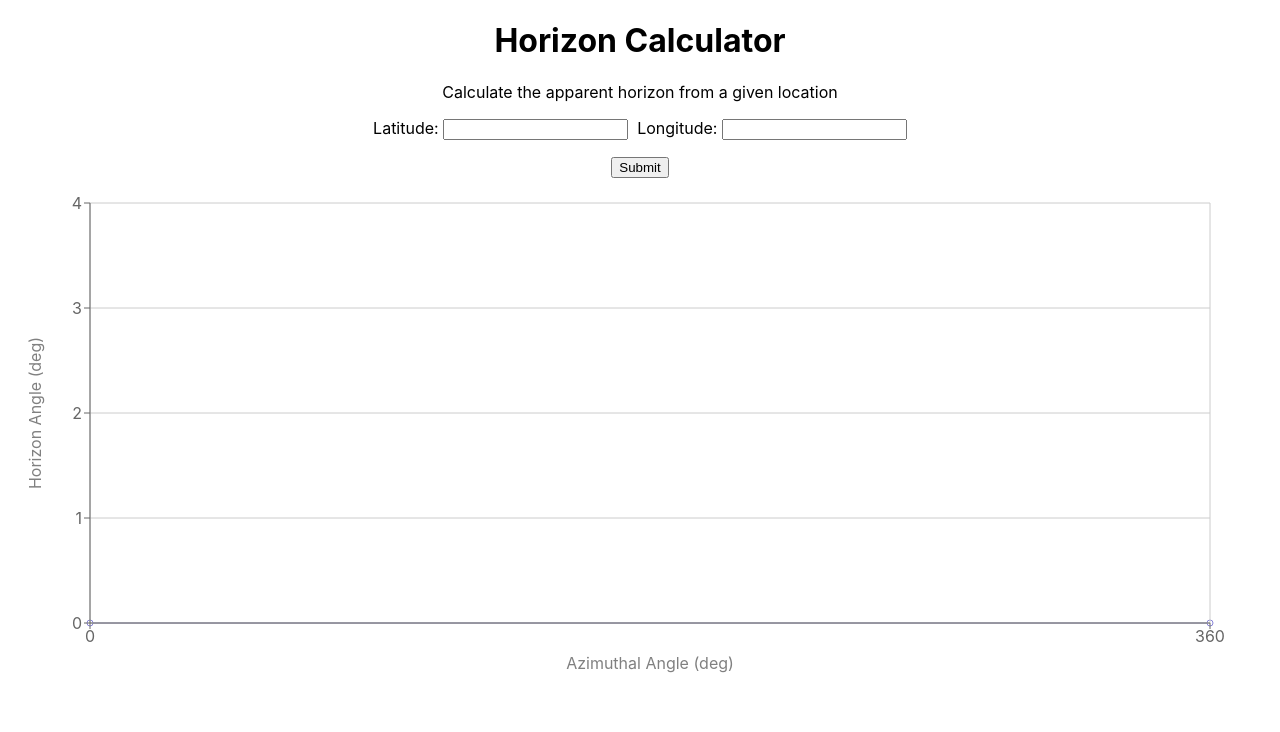
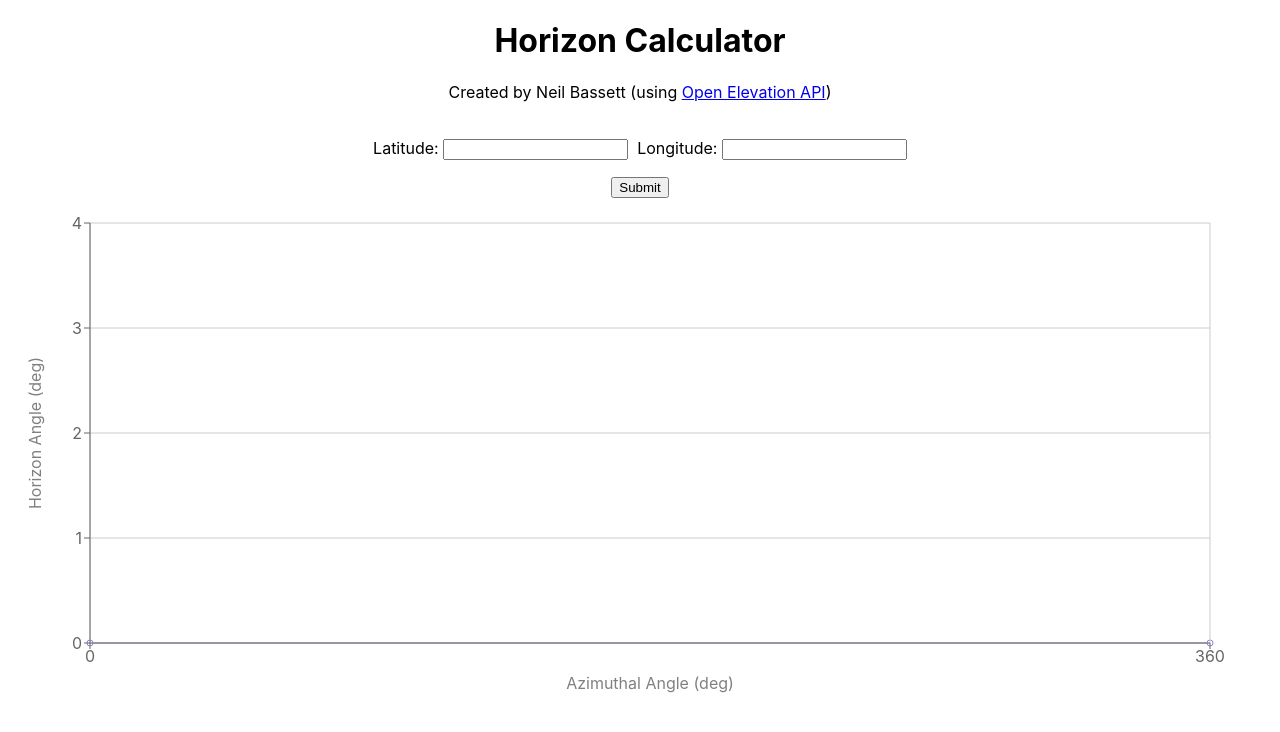
Before and after one commit to npbassett/HorizonCalculatorWebApp, a React (Create React App) app: page / in a window 1280 px wide. Shown: the top 732 px of the page. Built offline with nearby package versions, Linux system fonts and the light colour scheme.

Commit message:
Updated text.

```diff
--- a/src/App.js
+++ b/src/App.js
@@ -7,7 +7,9 @@ function App() {
       <h1>
         Horizon Calculator
       </h1>
-      Calculate the apparent horizon from a given location
+      Created by Neil Bassett
+      (using <a href="https://open-elevation.com/">Open Elevation API</a>)
+      <br/><br/>
       <HorizonCalculator />
     </div>
   );
```
